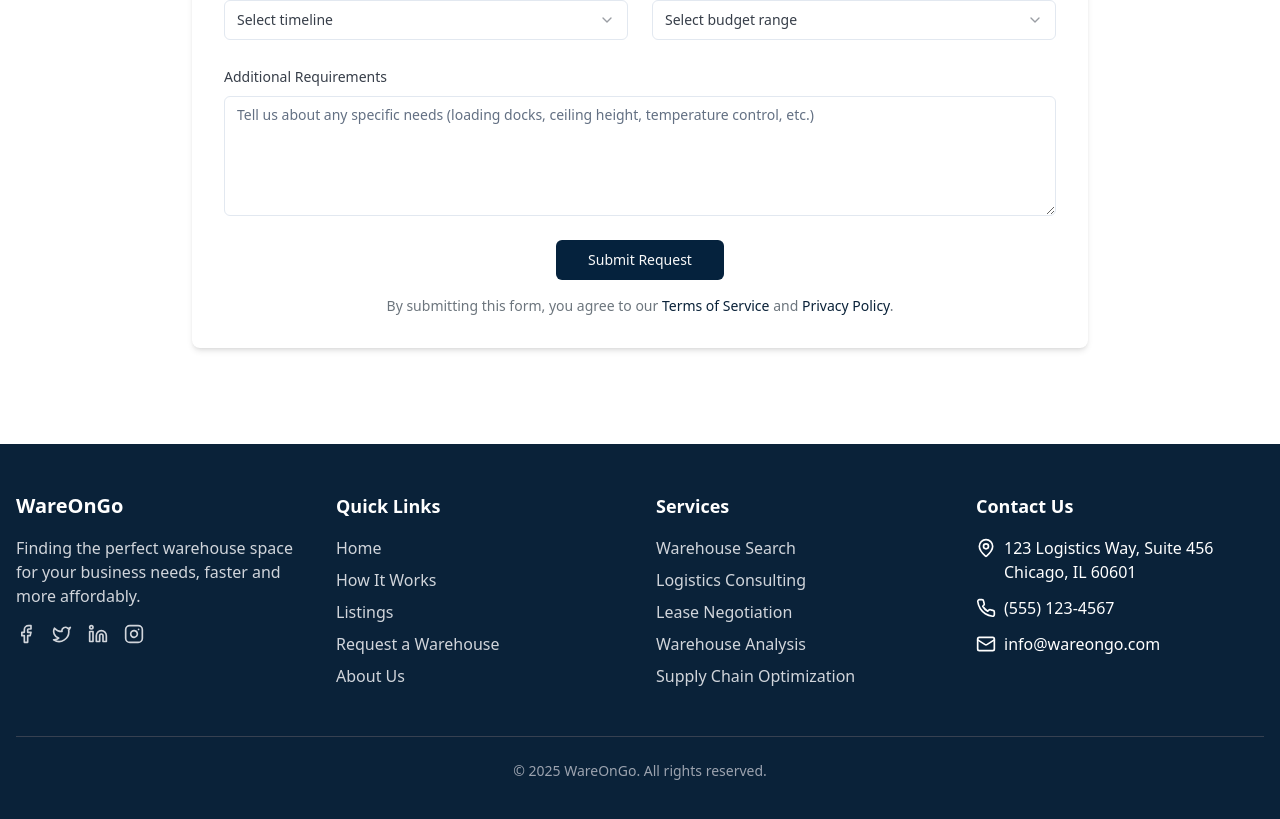
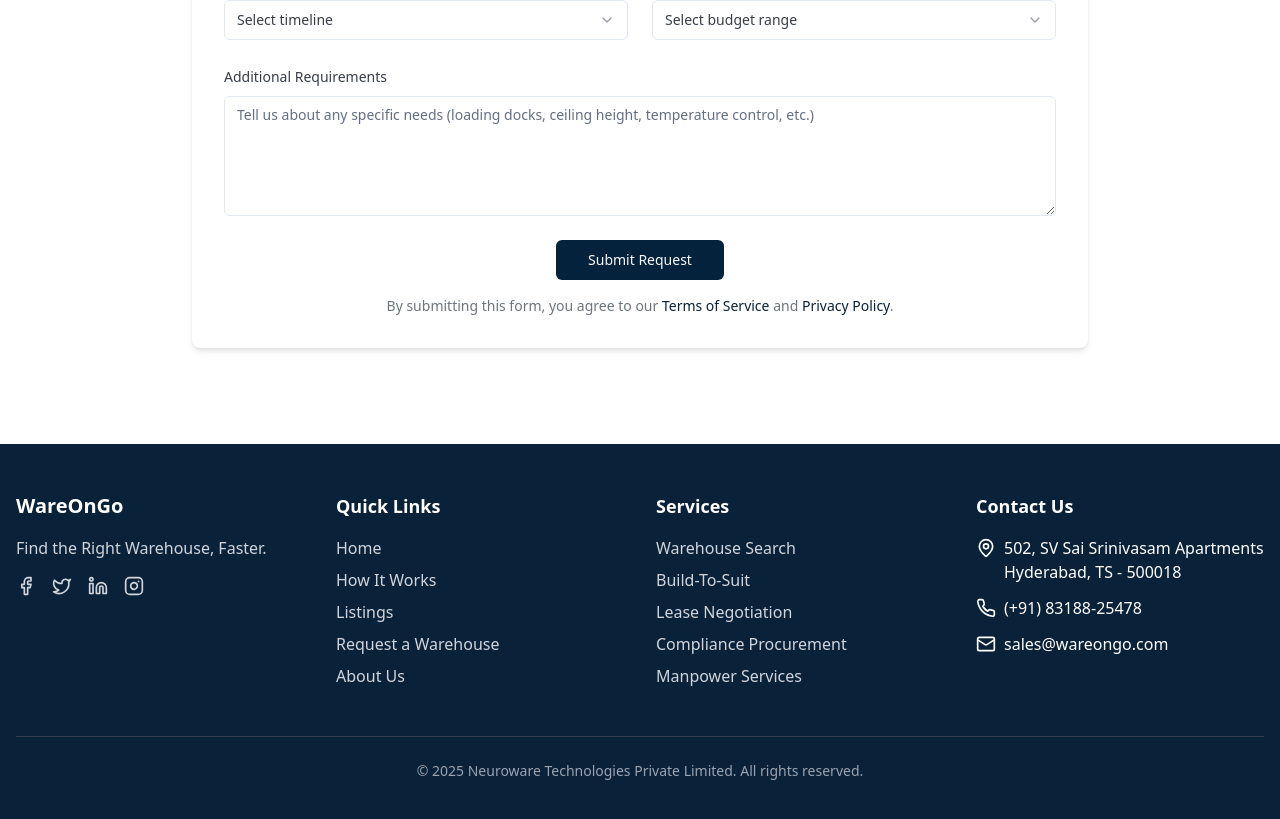
Before and after one commit to WareOnGo/wareongo-website, a React (Vite) app: page / in a window 1280 px wide. Shown: the part 3000-3819 px from the top of the page. Built offline with nearby package versions, Linux system fonts and the light colour scheme.

Commit message:
Update Footer.tsx

```diff
--- a/src/components/Footer.tsx
+++ b/src/components/Footer.tsx
@@ -10,7 +10,7 @@ const Footer = () => {
           <div>
             <h3 className="text-xl font-bold mb-4">WareOnGo</h3>
             <p className="mb-4 text-gray-300">
-              Finding the perfect warehouse space for your business needs, faster and more affordably.
+              Find the Right Warehouse, Faster.
             </p>
             <div className="flex space-x-4">
               <a href="#" className="text-gray-300 hover:text-white">
@@ -43,10 +43,10 @@ const Footer = () => {
             <h3 className="text-lg font-semibold mb-4">Services</h3>
             <ul className="space-y-2">
               <li><a href="#" className="text-gray-300 hover:text-white">Warehouse Search</a></li>
-              <li><a href="#" className="text-gray-300 hover:text-white">Logistics Consulting</a></li>
+              <li><a href="#" className="text-gray-300 hover:text-white">Build-To-Suit</a></li>
               <li><a href="#" className="text-gray-300 hover:text-white">Lease Negotiation</a></li>
-              <li><a href="#" className="text-gray-300 hover:text-white">Warehouse Analysis</a></li>
-              <li><a href="#" className="text-gray-300 hover:text-white">Supply Chain Optimization</a></li>
+              <li><a href="#" className="text-gray-300 hover:text-white">Compliance Procurement</a></li>
+              <li><a href="#" className="text-gray-300 hover:text-white">Manpower Services</a></li>
             </ul>
           </div>
 
@@ -55,22 +55,22 @@ const Footer = () => {
             <ul className="space-y-3">
               <li className="flex items-start">
                 <MapPin className="h-5 w-5 mr-2 mt-0.5 flex-shrink-0" />
-                <span>123 Logistics Way, Suite 456<br />Chicago, IL 60601</span>
+                <span>502, SV Sai Srinivasam Apartments<br />Hyderabad, TS - 500018</span>
               </li>
               <li className="flex items-center">
                 <Phone className="h-5 w-5 mr-2 flex-shrink-0" />
-                <span>(555) 123-4567</span>
+                <span>(+91) 83188-25478</span>
               </li>
               <li className="flex items-center">
                 <Mail className="h-5 w-5 mr-2 flex-shrink-0" />
-                <span>info@wareongo.com</span>
+                <span>sales@wareongo.com</span>
               </li>
             </ul>
           </div>
         </div>
 
         <div className="border-t border-gray-700 mt-12 pt-6 text-center text-gray-400 text-sm">
-          <p>&copy; {new Date().getFullYear()} WareOnGo. All rights reserved.</p>
+          <p>&copy; {new Date().getFullYear()} Neuroware Technologies Private Limited. All rights reserved.</p>
         </div>
       </div>
     </footer>
```
